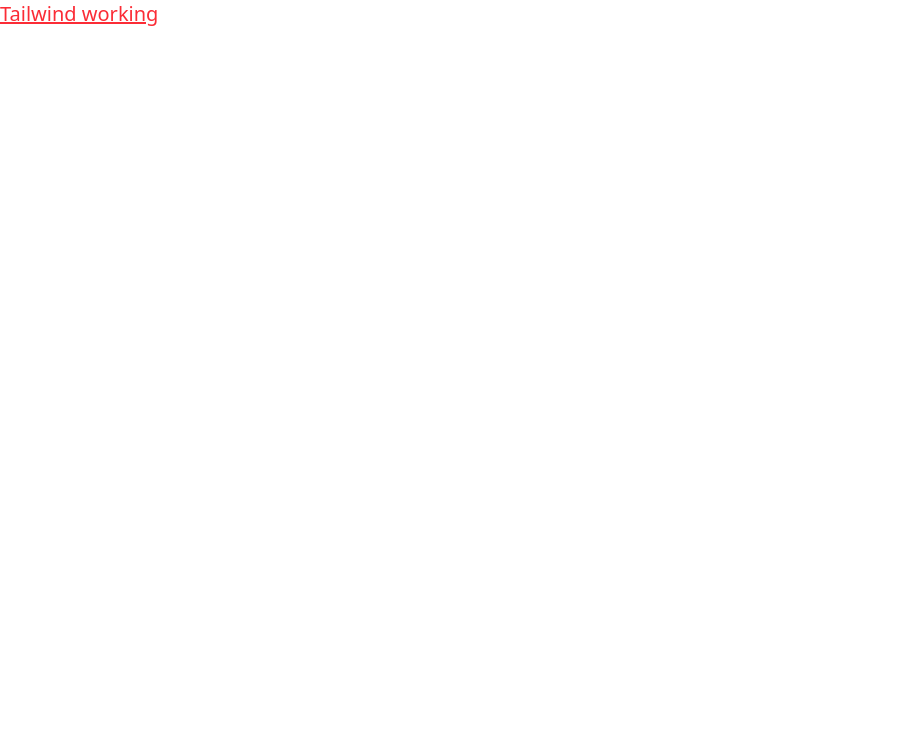
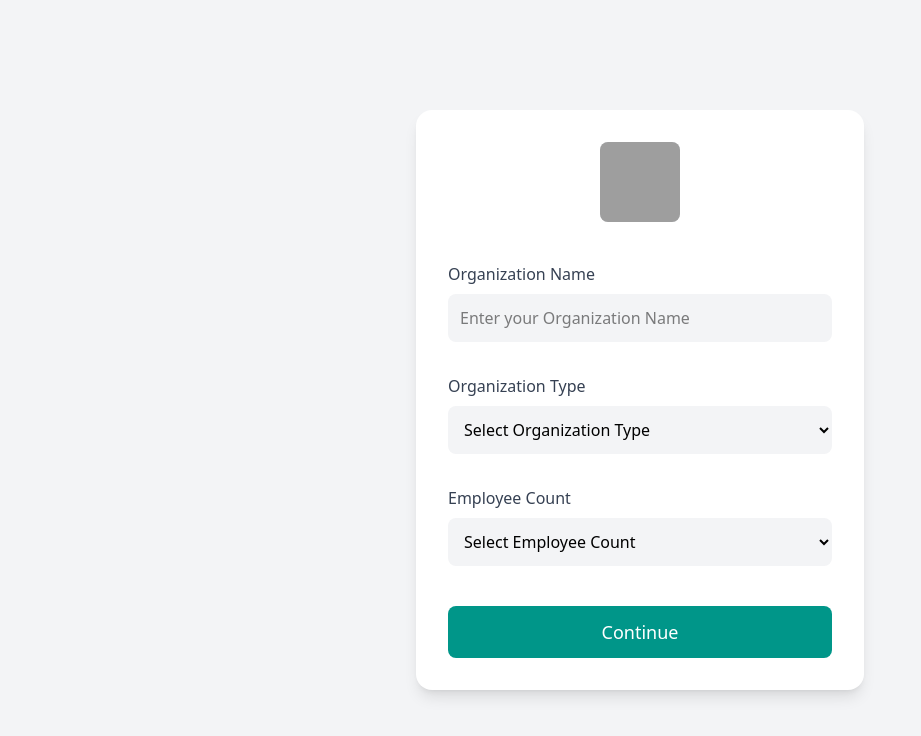
Before and after one commit to Kazim68/Work-Nexus-Frontend, a React (Vite) app: page /orgInfo in a window 1280 px wide. Shown: the top 736 px of the page, without its empty margins (0-921 px from the left). Built offline with nearby package versions, Linux system fonts and the light colour scheme; grey boxes are pictures that could not be loaded.

Commit message:
Signup screens

```diff
--- a/src/App.jsx
+++ b/src/App.jsx
@@ -1,11 +1,14 @@
+import { BrowserRouter } from 'react-router-dom'
 import './App.css'
+import AppRoutes from './Routes/AppRoutes'
 
 function App() {
 
 
   return (
     <>
-      <div className='text-red-500 underline text-xl'>Tailwind working</div>
+      <AppRoutes />
+
     </>
   )
 }
--- /dev/null
+++ b/src/Components/Auth/SignUp/OTPverification.jsx
@@ -0,0 +1,71 @@
+import { useState, useRef } from "react";
+import { useNavigate } from "react-router-dom";
+
+export default function OTPVerification() {
+
+    const navigate = useNavigate()
+  const [otp, setOtp] = useState(["", "", "", ""]);
+  const inputRefs = [useRef(), useRef(), useRef(), useRef()];
+
+  const handleChange = (index, e) => {
+    const value = e.target.value.replace(/\D/, "");
+    if (!value) return;
+    const newOtp = [...otp];
+    newOtp[index] = value;
+    setOtp(newOtp);
+
+    if (index < 3 && value) {
+      inputRefs[index + 1].current.focus();
+    }
+  };
+
+  const handleKeyDown = (index, e) => {
+    if (e.key === "Backspace" && !otp[index] && index > 0) {
+      inputRefs[index - 1].current.focus();
+    }
+  };
+
+  const verifyOtp= ()=>{
+    navigate('/orgInfo')
+  }
+
+  return (
+    <div className="flex justify-center items-center min-h-screen bg-gray-100 px-4">
+      <div className="bg-white p-10 rounded-2xl shadow-md w-full max-w-md text-center min-h-[550px] space-y-6">
+        <img
+          src="https://img.icons8.com/ios-filled/50/000000/new-post.png"
+          alt="Email Icon"
+          className="mx-auto mb-6"
+        />
+        <h2 className="text-2xl font-semibold">Verify Your Account</h2>
+        <p className="text-gray-600">Check Your Email For OTP</p>
+        <p className="text-gray-500 text-sm mt-4">
+          Your email is example@example.com. <span className="text-teal-600 font-medium cursor-pointer">Not Your Email?</span>
+        </p>
+
+        <div className="flex justify-center gap-4 my-8">
+          {otp.map((digit, index) => (
+            <input
+              key={index}
+              type="text"
+              maxLength="1"
+              value={digit}
+              ref={inputRefs[index]}
+              onChange={(e) => handleChange(index, e)}
+              onKeyDown={(e) => handleKeyDown(index, e)}
+              className="w-14 h-14 text-2xl text-center rounded-lg bg-gray-100 focus:outline-none focus:ring-2 focus:ring-teal-500"
+            />
+          ))}
+        </div>
+
+        <p className="text-gray-500 text-sm">
+          Didn’t Receive? <span className="text-teal-600 font-medium cursor-pointer">Resend</span> <span className="font-semibold">60</span>
+        </p>
+
+        <button onClick={verifyOtp} className="w-full bg-teal-600 text-white py-4 rounded-lg text-lg font-medium mt-6 hover:bg-teal-700">
+          Continue
+        </button>
+      </div>
+    </div>
+  );
+}
--- /dev/null
+++ b/src/Components/Auth/SignUp/OrganizationInfo.jsx
@@ -0,0 +1,68 @@
+import React, { useState } from "react";
+
+const OrganizationInfo = () => {
+  const [image, setImage] = useState(null);
+
+  const handleImageChange = (e) => {
+    const file = e.target.files[0];
+    if (file) {
+      setImage(URL.createObjectURL(file));
+    }
+  };
+
+  return (
+    <div className="flex justify-center items-center min-h-screen bg-gray-100 px-4">
+      <div className="bg-white p-8 rounded-2xl shadow-lg w-full max-w-md text-center">
+        {/* Organization Logo Upload */}
+        <div className="relative w-20 h-20 mx-auto mb-10">
+          <img
+            src={image || "https://img.icons8.com/ios/100/000000/company.png"}
+            alt="Organization Logo"
+            className="w-full h-full object-cover rounded-lg bg-gray-200"
+          />
+        </div>
+
+        {/* Organization Name */}
+        <div className="text-left mb-8">
+          <label className="block text-gray-700 font-medium">Organization Name</label>
+          <input
+            type="text"
+            placeholder="Enter your Organization Name"
+            className="w-full mt-2 p-3  rounded-lg bg-gray-100 focus:outline-none focus:ring-2 focus:ring-teal-500"
+          />
+        </div>
+
+        {/* Organization Type Dropdown */}
+        <div className="text-left mb-8">
+          <label className="block text-gray-700 font-medium">Organization Type</label>
+          <select className="w-full mt-2 p-3  rounded-lg bg-gray-100 focus:outline-none focus:ring-2 focus:ring-teal-500">
+            <option>Select Organization Type</option>
+            <option>Startup</option>
+            <option>Enterprise</option>
+            <option>Non-Profit</option>
+          </select>
+        </div>
+
+        {/* Employee Count Dropdown */}
+        <div className="text-left mb-10">
+          <label className="block text-gray-700 font-medium">Employee Count</label>
+          <select className="w-full mt-2 p-3  rounded-lg bg-gray-100 focus:outline-none focus:ring-2 focus:ring-teal-500">
+            <option>Select Employee Count</option>
+            <option>1-10</option>
+            <option>11-50</option>
+            <option>51-200</option>
+            <option>201-1000</option>
+            <option>1000+</option>
+          </select>
+        </div>
+
+        {/* Continue Button */}
+        <button className="w-full bg-teal-600 text-white py-3 rounded-lg text-lg font-medium hover:bg-teal-700">
+          Continue
+        </button>
+      </div>
+    </div>
+  );
+};
+
+export default OrganizationInfo;
--- /dev/null
+++ b/src/Components/Auth/SignUp/SignUp.jsx
@@ -0,0 +1,68 @@
+import React from 'react'
+import { useNavigate } from "react-router";
+
+const SginUp = () => {
+
+    let navigate = useNavigate();
+
+    const signUp = ()=>{
+        navigate('/verify')
+    }
+    return (
+        <>
+            <div className="flex justify-center items-center min-h-screen bg-gray-100">
+                <div className="bg-white p-8 rounded-2xl shadow-md w-full max-w-md">
+                    <h2 className="text-xl font-semibold text-center mb-4 flex items-center justify-center">
+                        Ready to Onboard!!?
+                        <img src="https://img.icons8.com/ios-filled/50/000000/rocket.png" alt="Rocket" className="w-6 h-6 ml-2" />
+                    </h2>
+
+                    <form className="space-y-4">
+                        <div>
+                            <label className="block text-sm font-medium text-gray-700">Full Name</label>
+                            <input type="text" placeholder="Enter your full name" className="w-full p-3 rounded-lg bg-gray-100 focus:outline-none focus:ring-2 focus:ring-teal-500" />
+                        </div>
+
+                        <div>
+                            <label className="block text-sm font-medium text-gray-700">Email</label>
+                            <input type="email" placeholder="Enter your Email here" className="w-full p-3  rounded-lg bg-gray-100 focus:outline-none focus:ring-2 focus:ring-teal-500" />
+                        </div>
+
+                        <div>
+                            <label className="block text-sm font-medium text-gray-700">Password</label>
+                            <input type="password" placeholder="Enter your Password" className="w-full p-3  rounded-lg bg-gray-100 focus:outline-none focus:ring-2 focus:ring-teal-500" />
+                        </div>
+
+                        <button onClick={signUp} type="submit" className="w-full bg-teal-600 text-white py-3 rounded-lg text-lg font-medium flex justify-center items-center gap-2 hover:bg-teal-700">
+                            Create Account →
+                        </button>
+                    </form>
+
+                    <p className="text-center text-sm text-gray-600 mt-4">
+                        Already have an account? <a href="#" className="text-teal-600 font-medium">Log in</a>
+                    </p>
+
+                    <div className="flex items-center my-4">
+                        <div className="flex-grow h-px bg-gray-300"></div>
+                        <span className="mx-2 text-gray-500">OR</span>
+                        <div className="flex-grow h-px bg-gray-300"></div>
+                    </div>
+
+                    <div className="flex gap-3">
+                        <button className="w-full flex items-center justify-center py-3 rounded-lg shadow-sm text-gray-700 bg-white hover:bg-gray-100">
+                            <img src="https://img.icons8.com/color/48/000000/google-logo.png" alt="Google" className="w-5 h-5 mr-2" />
+                            Sign up with Google
+                        </button>
+                        <button className="w-full flex items-center justify-center border-gray-400 py-3 rounded-lg shadow-sm text-gray-700 bg-white hover:bg-gray-100">
+                            <img src="https://img.icons8.com/color/48/000000/microsoft-outlook-2019.png" alt="Outlook" className="w-5 h-5 mr-2" />
+                            Sign up With Outlook
+                        </button>
+                    </div>
+                </div>
+            </div>
+
+        </>
+    )
+}
+
+export default SginUp
--- /dev/null
+++ b/src/Routes/AppRoutes.jsx
@@ -0,0 +1,21 @@
+import React from 'react';
+import { BrowserRouter, Route, Routes } from 'react-router-dom';
+import SignUp from '../Components/Auth/SignUp/SignUp'; // Corrected the typo here
+import OTPVerification from '../Components/Auth/SignUp/OTPverification';
+import OrganizationInfo from '../Components/Auth/SignUp/OrganizationInfo';
+
+const AppRoutes = () => {
+    return (
+        <>
+            <BrowserRouter>
+                <Routes>
+                    <Route path="/signup" element={<SignUp />} />
+                    <Route path="/verify" element={<OTPVerification />} />
+                    <Route path="/orgInfo" element={<OrganizationInfo />} />
+                </Routes>
+            </BrowserRouter>
+        </>
+    );
+};
+
+export default AppRoutes;
```
